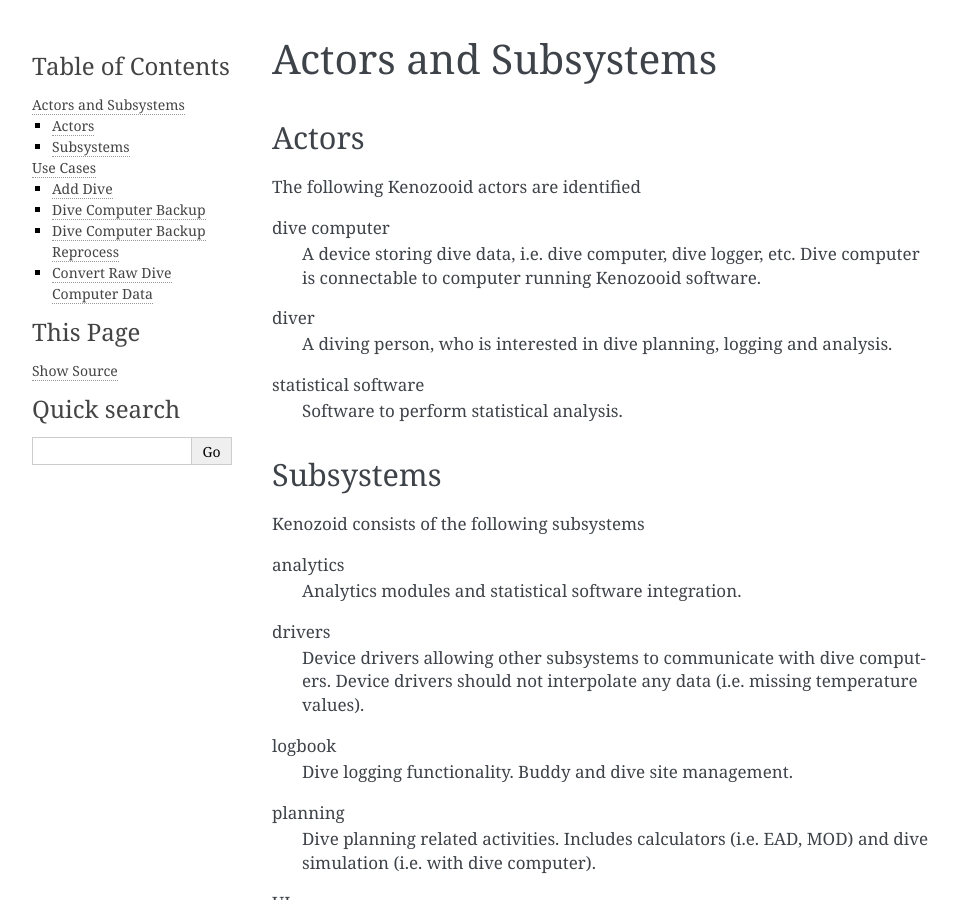
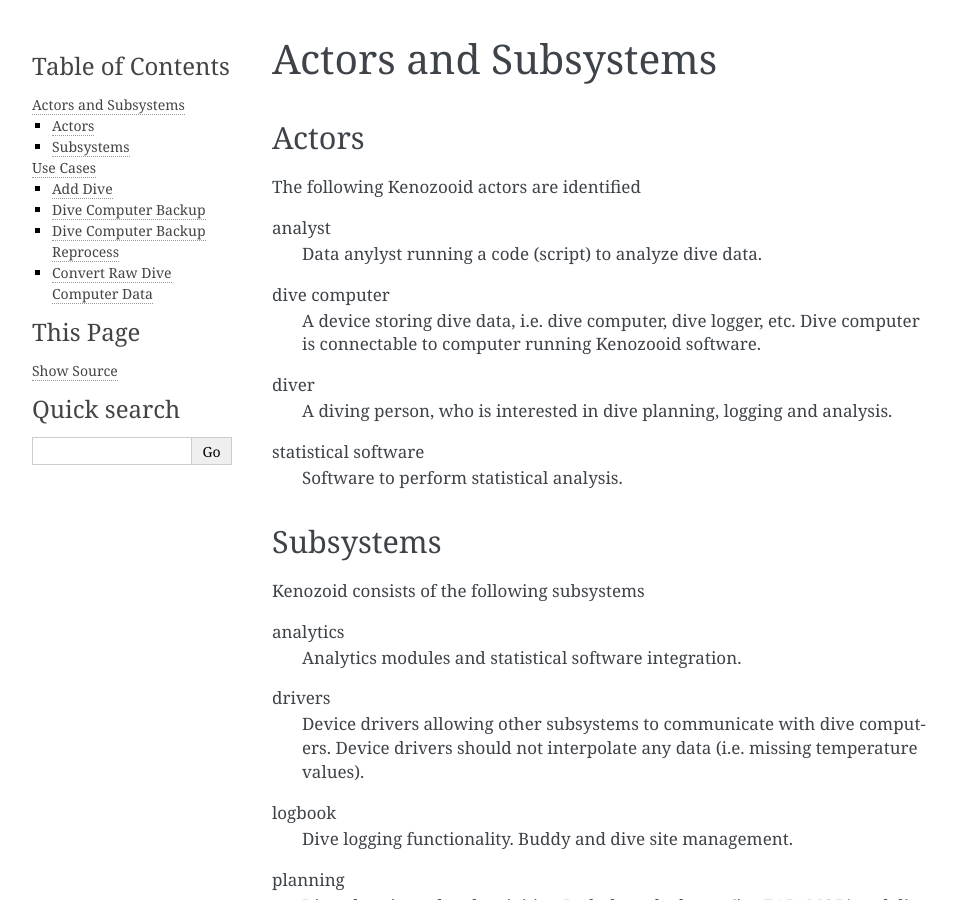
Before and after one commit to gitGNU/gnu_kenozooid, a Sphinx documentation site: the page built from doc/hacking/uc.rst, in a window 1280 px wide and 900 px high. Shown: the whole window, without its empty margins (148-1107 px from the left). Built offline with Sphinx 7.4.7, drawn with Linux system fonts in a browser that asks for light colours.

Commit message:
- analyst actor described in hacking guide

```diff
--- a/doc/hacking/uc.rst
+++ b/doc/hacking/uc.rst
@@ -5,6 +5,8 @@ Actors
 ------
 The following Kenozooid actors are identified
 
+analyst
+    Data anylyst running a code (script) to analyze dive data.
 dive computer
     A device storing dive data, i.e. dive computer, dive logger, etc.
     Dive computer is connectable to computer running Kenozooid software.
```
